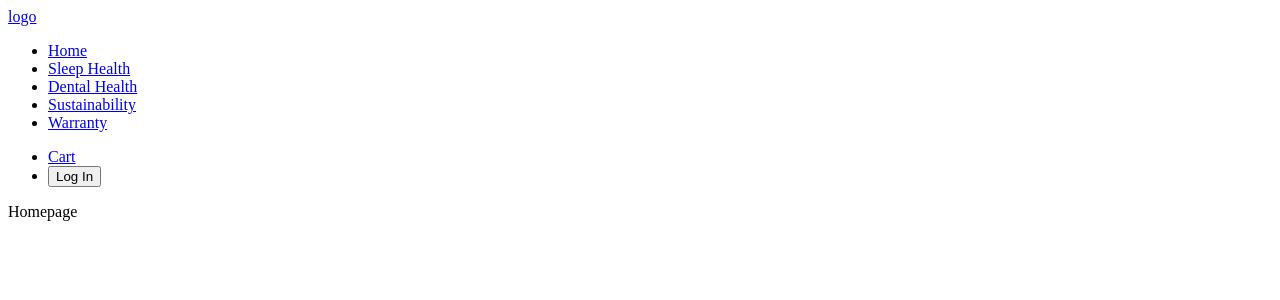
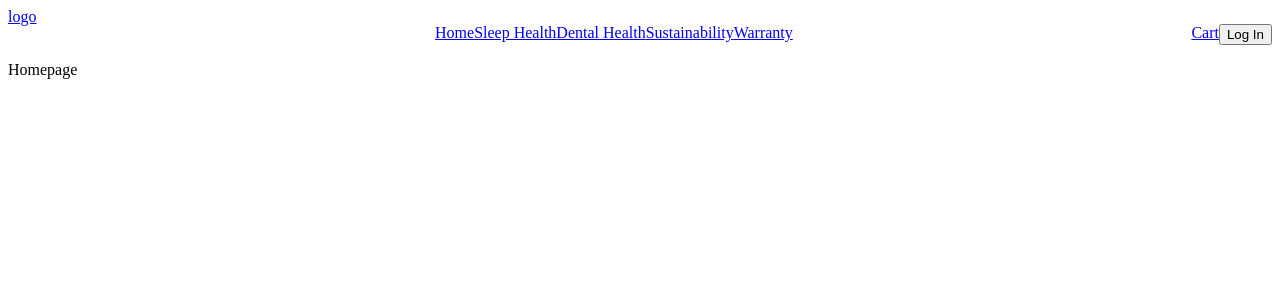
Before and after one commit to jaydools/vearthyv2, a React (Create React App) app: page / in a window 1280 px wide. Shown: the top 300 px of the page. Built offline with nearby package versions, Linux system fonts and the light colour scheme.

Commit message:
supposed to be on header branch

```diff
--- a/src/components/header/Header.js
+++ b/src/components/header/Header.js
@@ -4,10 +4,13 @@ import { Link } from "react-router-dom";
 
 function Header() {
     return (
+        <span>
             <nav className="navbar">
                 <div className="leftside">
                     <div className="leftside__logo">
-                    <Link to="/">{/* <img src={logo} alt="logo" className="logo" /> */}logo</Link>
+                        <Link to="/">
+                            {/* <img src={logo} alt="logo" className="logo" /> */}logo
+                        </Link>
                     </div>
                 </div>
                 <div className="middle">
@@ -28,6 +31,8 @@ function Header() {
                             <Link to="/warranty">Warranty</Link>
                         </li>
                     </ul>
+                </div>
+                <div>
                     <ul className="rightside">
                         <li className="rightside__list-item">
                             <Link to="/cart">
@@ -43,6 +48,7 @@ function Header() {
                     </ul>
                 </div>
             </nav>
+        </span>
     );
 }
 
--- a/src/components/header/Header.scss
+++ b/src/components/header/Header.scss
@@ -0,0 +1,20 @@
+.navbar {
+    display: flex;
+    justify-content: space-between;
+}
+
+.leftside {
+    display: flex;
+}
+.middle {
+    display: flex;
+
+    &__list-parent {
+        display: flex;
+        list-style: none;
+    }
+}
+.rightside {
+    display: flex;
+    list-style: none;
+}
```
Lines whose indentation alone changed are shown as unchanged.
